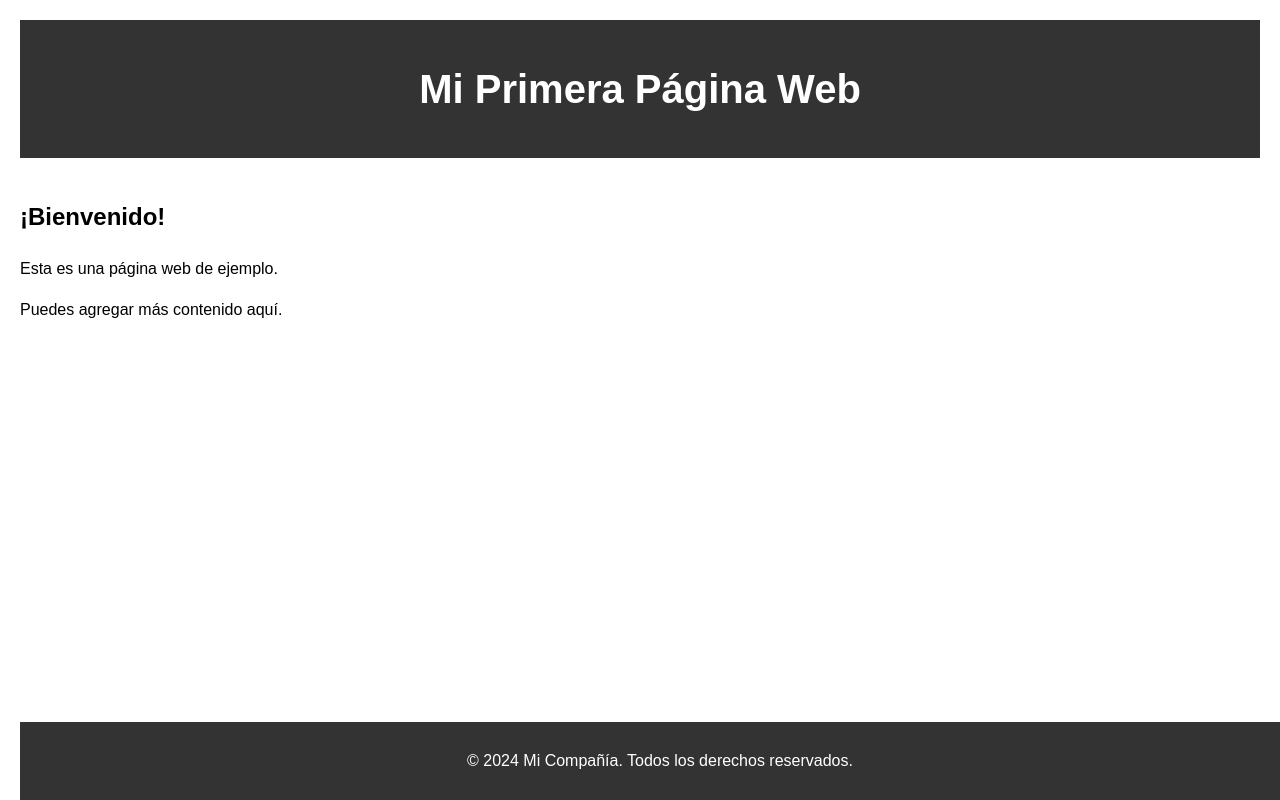
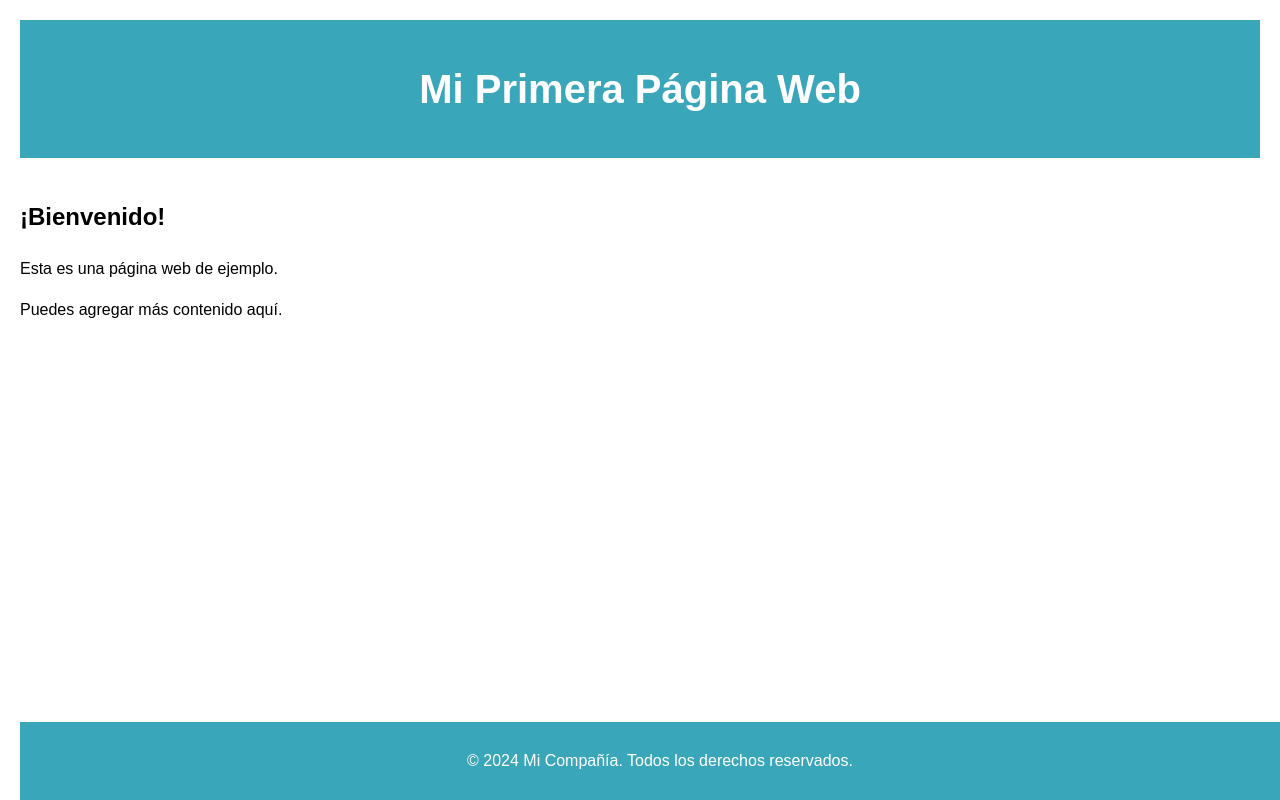
Before and after one commit to oscardavnr/oscarprojects, a plain HTML site: page index.html in a window 1280 px wide. Drawn offline with Linux system fonts and the light colour scheme.

Commit message:
Update index.html
Se cambian colores de fondo

```diff
--- a/index.html
+++ b/index.html
@@ -12,7 +12,7 @@
             padding: 0;
         }
         header {
-            background-color: #333;
+            background-color: #3AA6B9;
             color: #fff;
             text-align: center;
             padding: 10px 0;
@@ -24,7 +24,7 @@
             padding: 20px 0;
         }
         footer {
-            background-color: #333;
+            background-color: #3AA6B9;
             color: #fff;
             text-align: center;
             padding: 10px 0;
```
